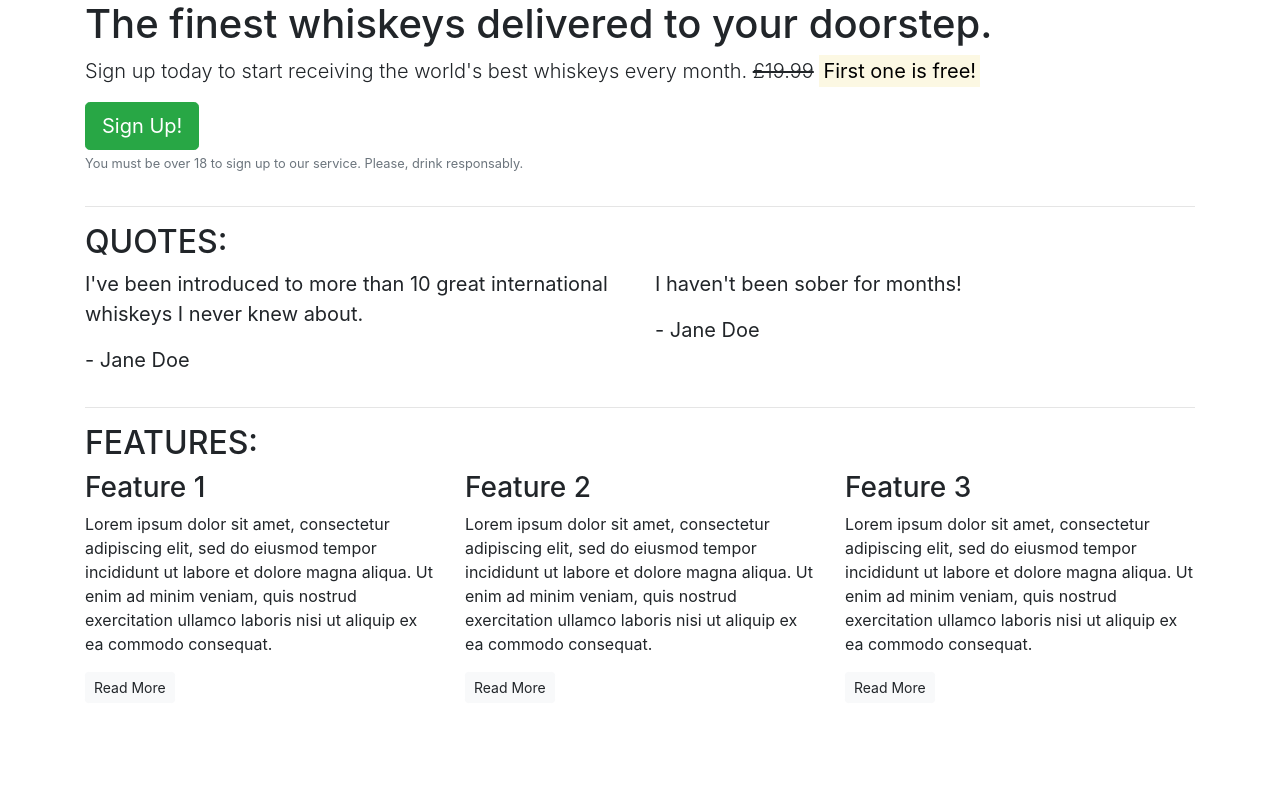
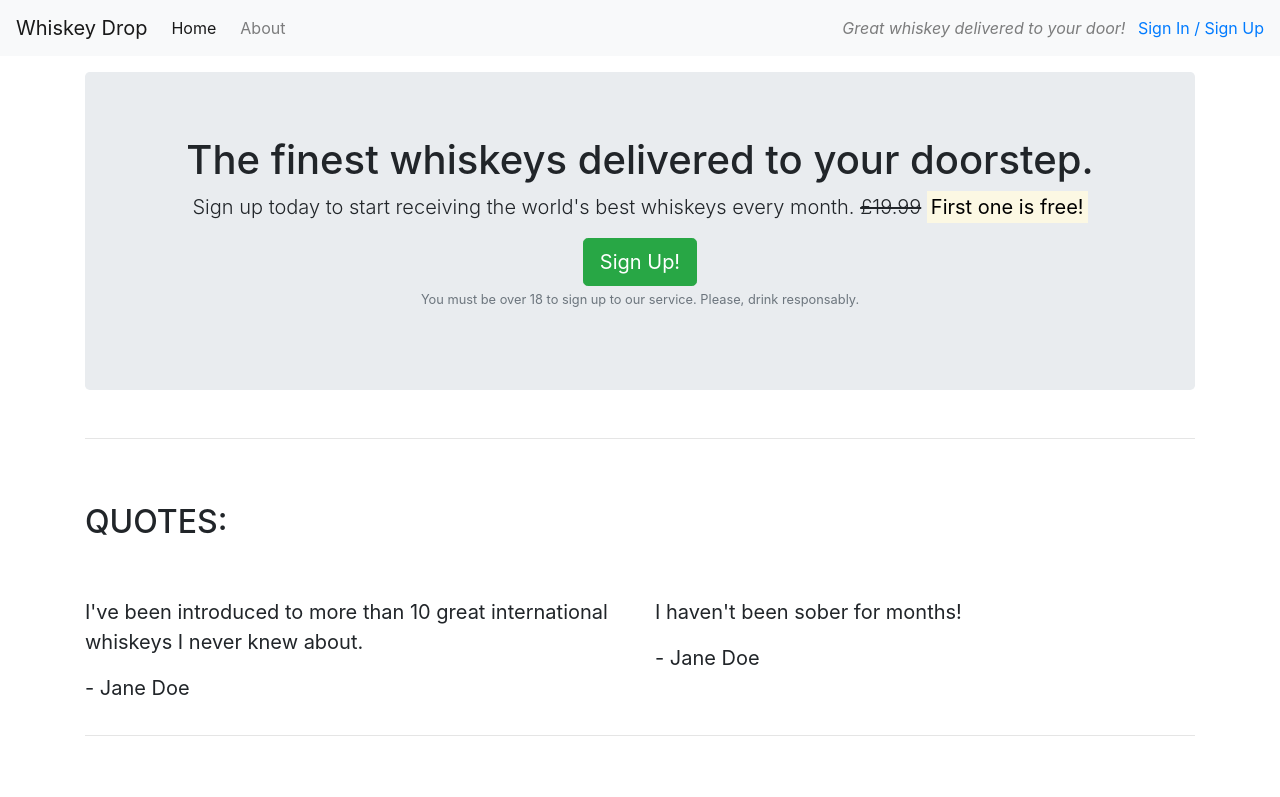
Before and after one commit to omurilolima/learning-bootstrap, a plain HTML site: page index.html in a window 1280 px wide. Shown: the top 797 px of the page. Drawn offline with nearby package versions, Linux system fonts and the light colour scheme.

Commit message:
Add navbar and jumbotron style to the callout section

```diff
--- a/index.html
+++ b/index.html
@@ -10,14 +10,27 @@
 </head>
 
 <body>
-    <article class="container">
+    <nav class="navbar navbar-light bg-light navbar-expand-sm">
+        <a href="/" class="navbar-brand">Whiskey Drop</a>
+        <ul class="navbar-nav mr-auto">
+            <li class="active nav-item mr-2"><a class="nav-link" href="/">Home</a></li>
+            <li class="nav-item mr-2"><a class="nav-link" href="/about">About</a></li>
+            <li class="nav-item mr-2 d-block d-sm-none"><a class="nav-link" href="/login">Sign In / Sign Up</a></li>
+        </ul>
+        <div class="d-none d-md-block">
+            <p class="navbar-text my-auto mr-2"><i>Great whiskey delivered to your door!</i></p>
+            <a href="/login">Sign In / Sign Up</a>
+        </div>
+    </nav>
+    <article class="container mt-3">
         <!-- Callout -->
         <div class="row">
             <div class="col-12">
-                <section class="callout">
+                <section class="callout jumbotron text-center">
                     <h1>The finest whiskeys delivered to your doorstep.</h1>
                     <p class="lead">Sign up today to start receiving the world's best whiskeys every month.
-                        <s>£19.99</s> <strong><mark>First one is free!</mark></strong>
+                        <s class="d-none d-sm-inline">£19.99</s> <strong><mark>First one is free!</mark></strong>
+                        <span class="d-inline d-sm-none"></br></span>
                     </p>
                     <button class="btn btn-success btn-lg">Sign Up!</button>
                     <p class="text-muted">
@@ -32,7 +45,7 @@
         <!-- Quotes -->
         <section class="quotes">
             <div class="row">
-                <div class="col-12">
+                <div class="col-12 my-5">
                     <h2 class="text-uppercase">Quotes:</h2>
                 </div>
             </div>
@@ -58,7 +71,7 @@
         <!-- Features -->
         <section class="features">
             <div class="row">
-                <div class="col-12">
+                <div class="col-12 my-5">
                     <h2 class="text-uppercase">Features:</h2>
                 </div>
             </div>
```
